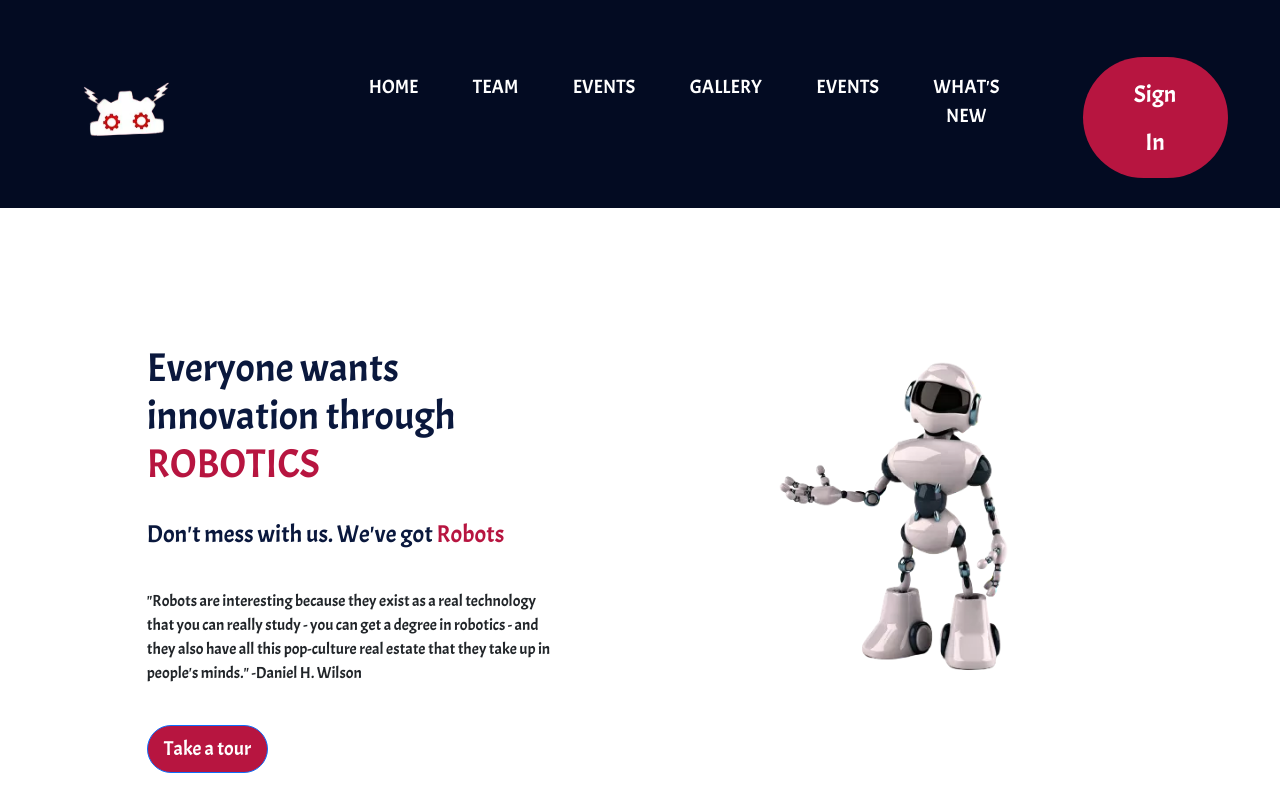
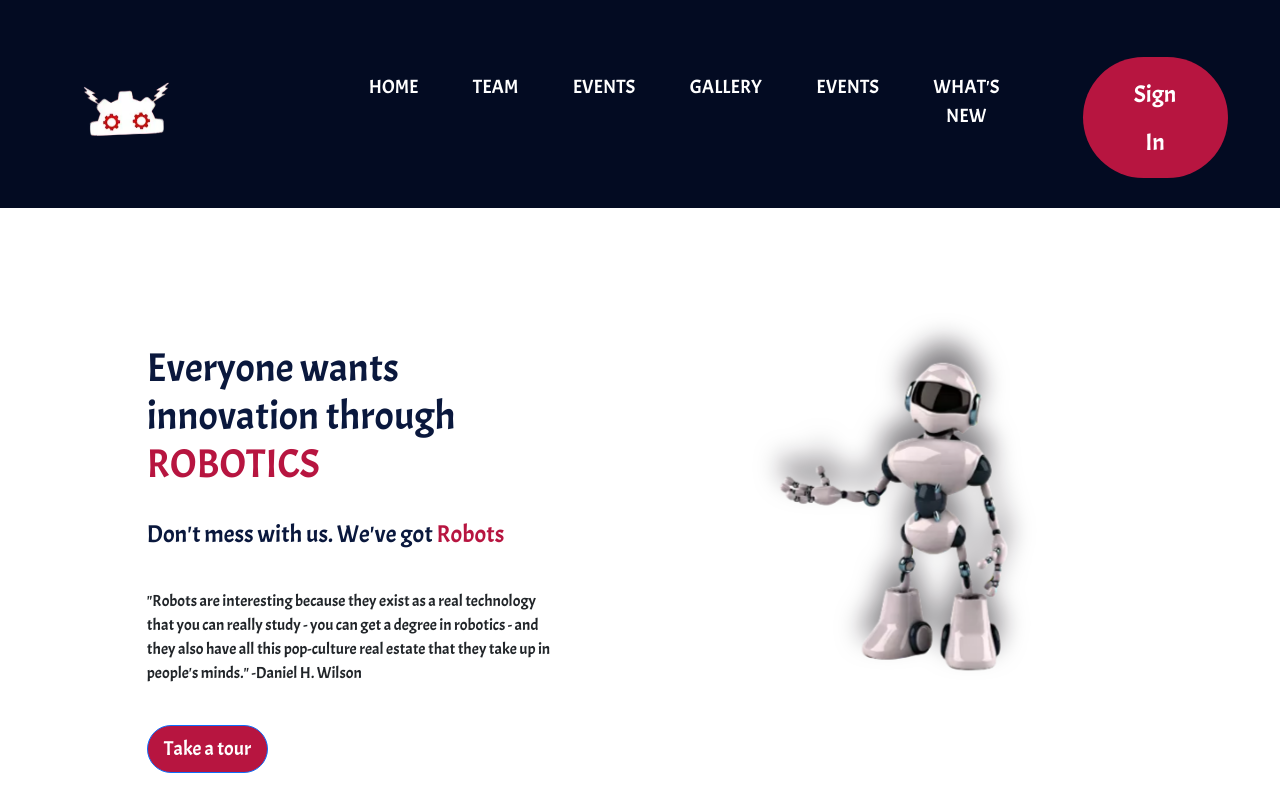
Before and after one commit to riteshsoni123/ERS-frontend, a React (Create React App) app: page / in a window 1280 px wide. Shown: the top 800 px of the page. Built offline with nearby package versions, Linux system fonts and the light colour scheme; the HTML template or start-up script is replaced by a standard one.

Commit message:
putting shadow behind the robot

```diff
--- a/src/components/Landing/Landing.jsx
+++ b/src/components/Landing/Landing.jsx
@@ -19,7 +19,7 @@ const Landing = () => {
                 </div>
 
                 <div className="col-lg-6 entryImg">
-                    <img className="title-image" src={robotImage} alt="robot"/>
+                    <img className="title-image" id = "robot" src={robotImage} alt="robot"/>
                 </div>
 
             </div>
--- a/src/components/Landing/Landing.scss
+++ b/src/components/Landing/Landing.scss
@@ -25,7 +25,6 @@
     margin: 5vh 0;
 }
 
-
 .entryImg {
     padding-top: 16vh;
     padding-right: 6vw;
@@ -45,3 +44,7 @@
 .tourBtn {
     Background: #b71540;
 }
+
+#robot {
+    filter: drop-shadow(0 -6mm 4mm rgba(8, 1, 10, 0.51));
+}
```
Lines whose indentation alone changed are shown as unchanged.
